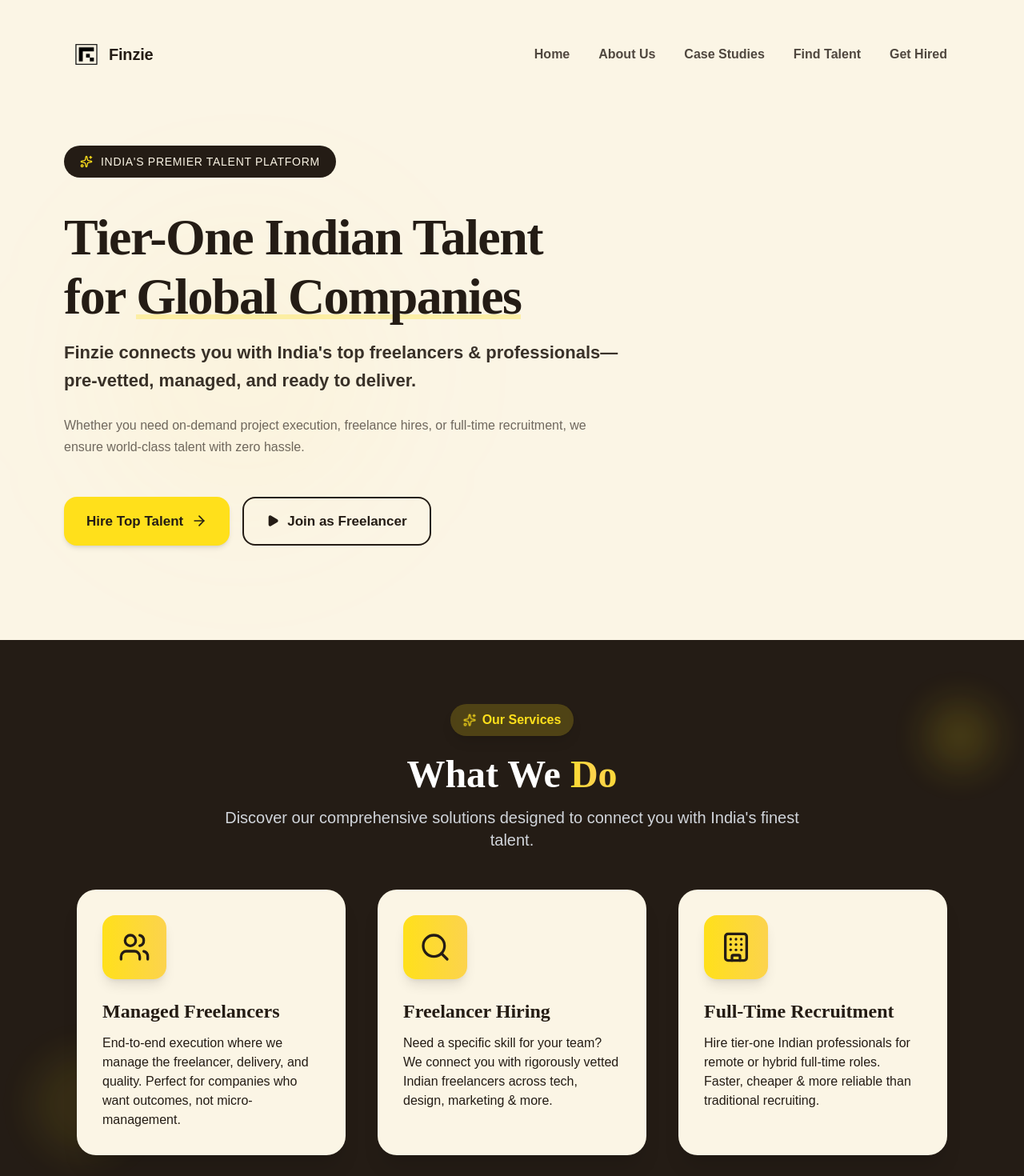
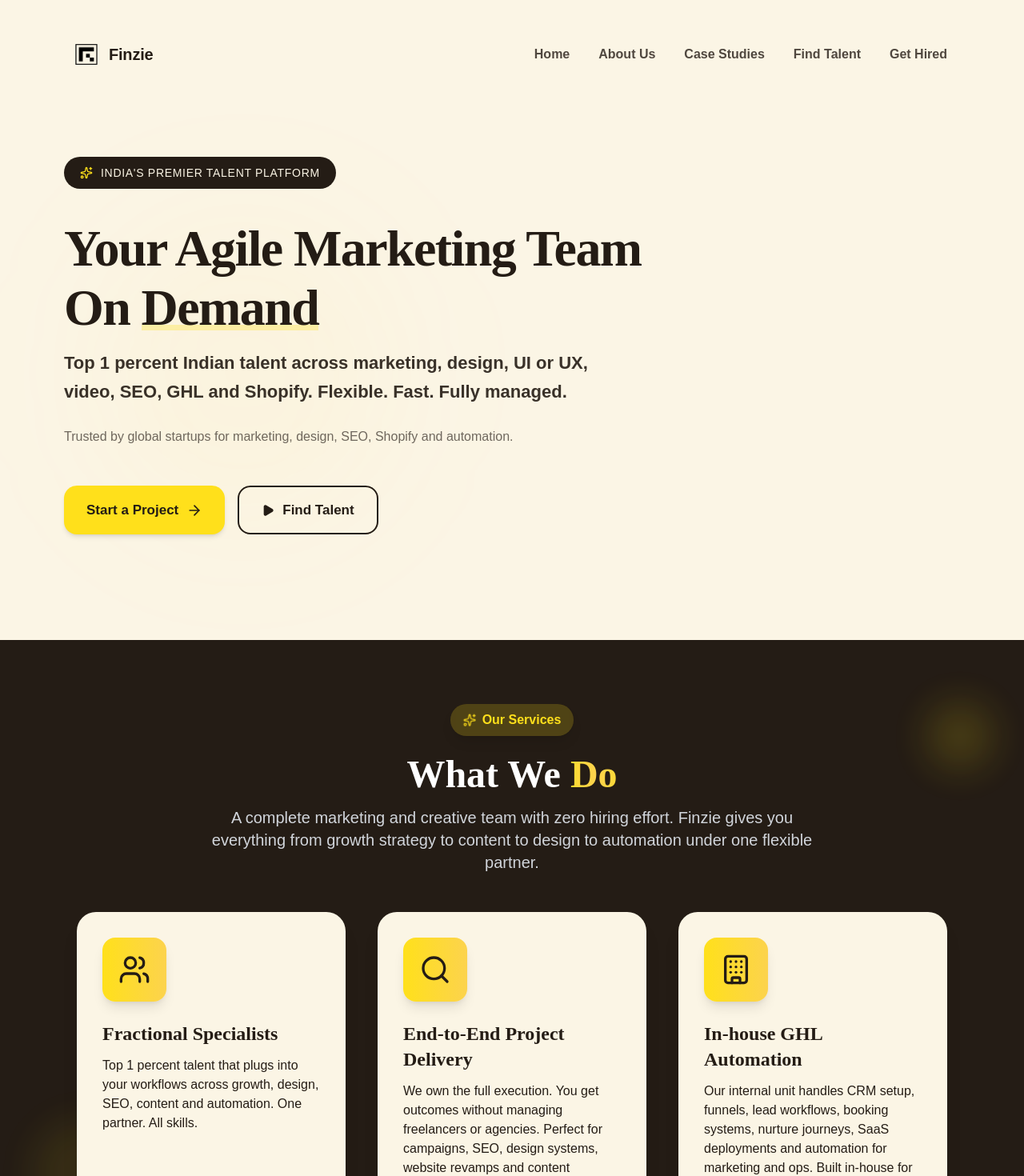
Before and after one commit to aryantrivedi28/aitm-isolated, a Next.js app: page / in a window 1280 px wide. Shown: the top 1470 px of the page at 80% size. Built offline with nearby package versions, Linux system fonts and the light colour scheme.

Commit message:
Home page copies changes

```diff
--- a/src/app/api/submissions/route.ts
+++ b/src/app/api/submissions/route.ts
@@ -315,8 +315,8 @@ async function updateFreelancerWithParsedData(freelancerId: string, parsedData:
     const publicId = generatePublicId()
 
     // Determine base URL based on environment (support Vercel and other platforms)
-    const baseUrl = process.env.VERCEL_URL_NEXTAUTH_URL
-      ? `https://${process.env.VERCEL_URL_NEXTAUTH_URL}`
+    const baseUrl = process.env.NEXT_PUBLIC_APP_URL
+      ? `https://${process.env.NEXT_PUBLIC_APP_URL}`
       : process.env.NEXTAUTH_URL || process.env.NEXT_PUBLIC_APP_URL || "https://finzie.co"
 
     const publicProfileUrl = `${baseUrl}/freelancer/p/${publicId}`
--- a/src/components/Footer.tsx
+++ b/src/components/Footer.tsx
@@ -130,7 +130,7 @@ export default function Footer() {
           {/* Logo + description */}
           <motion.div custom={0} variants={fadeUp} className="md:col-span-1">
             <p className={`${colors.secondaryText} text-base leading-relaxed mb-6`}>
-              Finzie connects you with India's top freelancers & professionals, pre-vetted, managed, and ready to deliver.
+               We provide top 1 percent Indian marketing and creative talent for global companies. Fully managed. Flexible. Outcome driven.
             </p>
             {/* Social Links */}
             <div className="flex gap-4 mt-8">
@@ -192,7 +192,7 @@ export default function Footer() {
               Stay Updated
             </h3>
             <p className={`${colors.secondaryText} text-base mb-6 leading-relaxed`}>
-              Subscribe to our newsletter for updates, tips, and exclusive insights.
+               Subscribe to our newsletter for insights and growth ideas.
             </p>
 
             <motion.form className="space-y-4" whileHover={{ scale: 1.02 }} transition={{ type: "spring", stiffness: 300 }}>
--- a/src/components/home/BottomCTA.tsx
+++ b/src/components/home/BottomCTA.tsx
@@ -33,7 +33,7 @@ const BottomCTA = () => {
 
         {/* Description */}
         <p className="text-[#D1D5DB] text-base sm:text-lg md:text-xl leading-relaxed mb-8 sm:mb-12 max-w-3xl font-medium">
-          Join hundreds of successful startups who've accelerated their growth with{" "}
+          Work with India’s top 1 percent marketing and creative talent. Get an agile team that moves with speed and clarity.{" "}
           <span className="text-[#FFE01B] font-bold">
             Finzie's expert talent.
           </span>
@@ -57,12 +57,12 @@ const BottomCTA = () => {
         <div className="flex flex-col sm:flex-row gap-4 sm:gap-8 justify-center items-center">
           <Link href="/client-request">
             <Button className="bg-[#FFE01B] hover:bg-[#FCD34D] text-black text-lg font-bold px-6 py-4 sm:px-8 sm:py-5 rounded-2xl flex items-center justify-center transition-transform duration-300">
-              Start a Project Now
+              Start a Project
               <ArrowRight className="ml-2 w-6 h-6 sm:w-7 sm:h-7 transition-transform duration-300 group-hover:translate-x-2" />
             </Button>
           </Link>
           <div className="text-[#D1D5DB] text-sm sm:text-base md:text-lg font-medium">
-            ✨ Free consultation • No commitment required
+            ✨ Get a Free Consultation
           </div>
         </div>
       </div>
--- a/src/components/home/ClientLogo.tsx
+++ b/src/components/home/ClientLogo.tsx
@@ -41,10 +41,6 @@ const ClientLogos = () => {
               <div className="absolute -inset-2 bg-gradient-to-r from-[#FFE01B]/20 to-amber-500/20 blur-xl -z-10 animate-pulse" />
             </span>
           </h2>
-
-          <div className="text-lg sm:text-xl text-gray-600 max-w-3xl mx-auto leading-relaxed">
-            Three simple steps to connect with India's top talent and transform your business
-          </div>
         </div>
 
         <div className="relative w-full overflow-hidden">
--- a/src/components/home/Hero.tsx
+++ b/src/components/home/Hero.tsx
@@ -96,12 +96,13 @@ const Hero = () => {
               }}
             >
               <span className="block text-[#241C15] mb-1">
-                Tier-One Indian Talent
+                Your Agile Marketing Team
+
               </span>
               <span className="block text-[#241C15]">
-                for{" "}
+                On{" "}
                 <span className="inline-block relative">
-                  <span className="relative z-10">Global Companies</span>
+                  <span className="relative z-10">Demand</span>
                   <span className="absolute bottom-[0.12em] left-0 w-full h-[0.1em] bg-[#FFE01B] -z-10 opacity-30"></span>
                 </span>
               </span>
@@ -118,7 +119,7 @@ const Hero = () => {
                 opacity: '0.9'
               }}
             >
-              Finzie connects you with India's top freelancers & professionals—pre-vetted, managed, and ready to deliver.
+              Top 1 percent Indian talent across marketing, design, UI or UX, video, SEO, GHL and Shopify. Flexible. Fast. Fully managed.
             </p>
 
             {/* Secondary Description */}
@@ -131,7 +132,7 @@ const Hero = () => {
                 lineHeight: '1.7'
               }}
             >
-              Whether you need on-demand project execution, freelance hires, or full-time recruitment, we ensure world-class talent with zero hassle.
+              Trusted by global startups for marketing, design, SEO, Shopify and automation.
             </p>
 
             {/* CTA Buttons */}
@@ -143,7 +144,7 @@ const Hero = () => {
                 style={{ fontSize: '1.0625rem', fontWeight: '600' }}
                 onClick={() => handleNavigation("/find-talent")}
               >
-                Hire Top Talent
+                Start a Project
                 <ArrowRight className="ml-2.5 w-5 h-5 transition-transform group-hover:translate-x-1" />
               </button>
 
@@ -154,7 +155,7 @@ const Hero = () => {
 
               >
                 <Play className="mr-2.5 w-4 h-4 fill-current" />
-                Join as Freelancer
+                Find Talent
               </button>
             </div>
           </div>
--- a/src/components/home/HowItWorks.tsx
+++ b/src/components/home/HowItWorks.tsx
@@ -11,9 +11,9 @@ const HowItWorks = () => {
   const sectionRef = useRef<HTMLElement | null>(null);
 
   const steps = [
-    { image: "/Share.png", title: "Share your requirements", description: "Fill Out Our Simple Form", step: "01" },
-    { image: "/match.png", title: "Get matched with pre-vetted talent", description: "AI + Human Screening", step: "02" },
-    { image: "/manage.png", title: "Deliver with confidence", description: "We Manage Quality & Timelines", step: "03" },
+    { image: "/Share.png", title: "Tell us your goal", description: "SEO or content or Shopify or automation or design. We understand your scope in a short call.", step: "01" },
+    { image: "/match.png", title: "We assemble your agile team", description: "A mix of fractional specialists and in-house experts based on your exact needs.", step: "02" },
+    { image: "/manage.png", title: "Begin with a small starter project", description: "Low risk. Clear scope. Quick delivery. If you like the output, we scale into larger monthly work.", step: "03" },
   ];
 
   useEffect(() => {
--- a/src/components/home/ServiceCategories.tsx
+++ b/src/components/home/ServiceCategories.tsx
@@ -1,30 +1,142 @@
 'use client';
 
 import React, { useState } from "react";
-import { Code, Megaphone, Palette, Video, Brain, Database, Shield, Headphones, TestTube, FileText, Briefcase, Sparkles } from "lucide-react";
+import { Code, Megaphone, Palette, Video, Brain, Database, Shield, Headphones, TestTube, FileText, Briefcase, Sparkles, Settings } from "lucide-react";
 
-type CategoryKey = "Development" | "Design" | "Data" | "DevOps" | "Cybersecurity" | "ITSupport" | "QA" | "Marketing" | "Content" | "Video" | "Business";
+type CategoryKey =
+  | "Development"
+  | "Design"
+  | "Design & UX/UI"
+  | "Data"
+  | "DevOps"
+  | "Cybersecurity"
+  | "ITSupport"
+  | "QA"
+  | "Marketing"
+  | "Marketing & Growth"
+  | "Content"
+  | "Video"
+  | "Video & Content"
+  | "Business"
+  | "Shopify"
+  | "GHL Automation";
 
 const ServiceCategories = () => {
   const [activeCategory, setActiveCategory] = useState<CategoryKey>('Development');
 
-  const categories: Partial<Record<CategoryKey, {
-    icon: React.ComponentType<{ className?: string }>;
-    subcategories: string[];
-    techStacks: string[];
-  }>> = {
-    Development: { icon: Code, subcategories: ["Frontend", "Backend", "Full Stack", "Mobile App Development", "Game Development", "Blockchain", "Embedded Systems"], techStacks: ["React", "Vue", "Angular", "Node.js", "Python", "Java", "PHP", ".NET", "React Native", "Flutter", "Unity", "Unreal Engine", "Rust", "Solidity"] },
-    //   Design: { icon: Palette, subcategories: ["UI/UX", "Graphic Design", "Web Design", "Product Design", "Motion Graphics", "3D Design"], techStacks: ["Figma", "Adobe XD", "Sketch", "Photoshop", "Illustrator", "After Effects", "Blender"] },
-    //   Data: { icon: Database, subcategories: ["Data Science", "Data Analysis", "Machine Learning", "AI", "Big Data", "ETL"], techStacks: ["Python", "R", "SQL", "Tableau", "Power BI", "TensorFlow", "PyTorch", "Apache Spark"] },
-    //   DevOps: { icon: Brain, subcategories: ["DevOps & Cloud Engineering", "Containerization & Orchestration", "CI/CD", "Cloud Platforms"], techStacks: ["Docker", "Kubernetes", "Terraform", "Jenkins", "GitHub Actions", "GitLab CI/CD", "AWS", "Azure", "Google Cloud", "DigitalOcean"] },
-    //   Cybersecurity: { icon: Shield, subcategories: ["Application Security", "Penetration Testing", "Network Security"], techStacks: ["Kali Linux", "Metasploit", "Snyk", "Veracode", "pfSense", "Cisco ASA", "Fortinet"] },
-    //   ITSupport: { icon: Headphones, subcategories: ["System Administration", "Helpdesk", "Network Administration"], techStacks: ["Linux", "Windows Server", "Active Directory"] },
-    //   QA: { icon: TestTube, subcategories: ["Manual Testing", "Automation Testing", "Performance Testing", "Security Testing"], techStacks: ["Selenium", "Cypress", "Jest", "Postman", "JMeter", "TestRail", "Appium"] },
-    Marketing: { icon: Megaphone, subcategories: ["Digital Marketing", "SEO", "Content Marketing", "Social Media Marketing", "Email Marketing", "Paid Ads"], techStacks: ["Google Ads", "Facebook Ads", "HubSpot", "Hootsuite", "Buffer", "Mailchimp"] },
-    //   Content: { icon: FileText, subcategories: ["Copywriting", "Blog Writing", "Technical Writing", "Script Writing", "Proofreading"], techStacks: ["Grammarly", "Hemingway", "SurferSEO", "Google Docs"] },
-    //   Video: { icon: Video, subcategories: ["Video Editing", "Animation", "YouTube Editing", "Short Videos", "Corporate Videos"], techStacks: ["Adobe Premiere Pro", "Final Cut Pro", "After Effects", "DaVinci Resolve"] },
-    //   Business: { icon: Briefcase, subcategories: ["Virtual Assistance", "Project Management", "Customer Support", "Data Entry", "Finance & Accounting"], techStacks: ["Asana", "Trello", "Slack", "QuickBooks", "Excel"] },
-  };
+ const categories: Partial<Record<CategoryKey, {
+  icon: React.ComponentType<{ className?: string }>;
+  subcategories: string[];
+  techStacks?: string[];
+}>> = {
+  // Development: {
+  //   icon: Code,
+  //   subcategories: [
+  //     "Frontend",
+  //     "Backend",
+  //     "Full Stack",
+  //     "Mobile App Development",
+  //     "Game Development",
+  //     "Blockchain",
+  //     "Embedded Systems"
+  //   ],
+  //   techStacks: [
+  //     "React",
+  //     "Vue",
+  //     "Angular",
+  //     "Node.js",
+  //     "Python",
+  //     "Java",
+  //     "PHP",
+  //     ".NET",
+  //     "React Native",
+  //     "Flutter",
+  //     "Unity",
+  //     "Unreal Engine",
+  //     "Rust",
+  //     "Solidity"
+  //   ]
+  // },
+
+  // Marketing: {
+  //   icon: Megaphone,
+  //   subcategories: [
+  //     "Digital Marketing",
+  //     "SEO",
+  //     "Content Marketing",
+  //     "Social Media Marketing",
+  //     "Email Marketing",
+  //     "Paid Ads",
+  //   ],
+  //   techStacks: ["Google Ads", "Facebook Ads", "HubSpot", "Hootsuite", "Buffer", "Mailchimp"]
+  // },
+
+  "Marketing & Growth": {
+    icon: Megaphone,
+    subcategories: [
+      "Performance marketing",
+      "SEO",
+      "Email and lifecycle",
+      "Funnel design",
+      "Copywriting",
+      "Growth strategy",
+      "Quarter plans",
+      "Fractional CMO"
+    ]
+  },
+
+  "Design & UX/UI": {
+    icon: Palette,
+    subcategories: [
+      "UI design",
+      "UX flows",
+      "Wireframes",
+      "Brand identity",
+      "Pitch decks",
+      "Ad creatives",
+      "Web design",
+      "Marketing collateral"
+    ]
+  },
+
+  Shopify: {
+    icon: Settings,
+    subcategories: [
+      "Theme customisation",
+      "Liquid changes",
+      "CRO",
+      "Page redesign",
+      "Speed optimisation",
+      "Store setup",
+      "Conversions audit"
+    ]
+  },
+
+  "Video & Content": {
+    icon: Video,
+    subcategories: [
+      "Short form edits",
+      "Ads and reels",
+      "Long form videos",
+      "Brand storytelling",
+      "YouTube edits",
+      "Social content",
+      "Creative direction"
+    ]
+  },
+
+  "GHL Automation": {
+    icon: Settings,
+    subcategories: [
+      "CRM structure",
+      "Lead routing",
+      "Funnels and workflows",
+      "Bookings and calendar systems",
+      "Membership or SaaS setup",
+      "Internal dashboards"
+    ]
+  }
+};
 
   return (
     <>
@@ -151,13 +263,13 @@ const ServiceCategories = () => {
               </div>
 
               {/* Tech Stacks */}
-              <div>
+              {/* <div>
                 <h4 className="text-lg sm:text-xl font-black text-[#241C15] mb-5 flex items-center">
                   <div className="w-1 h-6 sm:h-8 bg-[#FFE01B] rounded-full mr-3"></div>
                   Technologies
                 </h4>
                 <div className="flex flex-wrap gap-2 sm:gap-3">
-                  {categories[activeCategory]?.techStacks.map((tech, idx) => (
+                  {(categories[activeCategory]?.techStacks ?? []).map((tech, idx) => (
                     <span
                       key={idx}
                       className="inline-flex items-center bg-[#FFE01B] text-[#241C15] px-3 sm:px-4 py-2 sm:py-2.5 rounded-xl font-bold text-xs sm:text-sm hover:bg-[#FCD34D] hover:scale-105 transition-all duration-300 cursor-pointer shadow-md hover:shadow-lg"
@@ -167,7 +279,7 @@ const ServiceCategories = () => {
                     </span>
                   ))}
                 </div>
-              </div>
+              </div> */}
             </div>
           </div>
 
--- a/src/components/home/WhatWeDo.tsx
+++ b/src/components/home/WhatWeDo.tsx
@@ -12,29 +12,30 @@ const WhatWeDo = () => {
   const services = [
     {
       icon: Users,
-      title: "Managed Freelancers",
+      title: "Fractional Specialists",
       description:
-        "End-to-end execution where we manage the freelancer, delivery, and quality. Perfect for companies who want outcomes, not micro-management.",
+        "Top 1 percent talent that plugs into your workflows across growth, design, SEO, content and automation. One partner. All skills.",
       gradient: "from-[#FFE01B] to-[#FCD34D]",
       bgGradient: "bg-[#FFE01B]/10",
     },
     {
       icon: Search,
-      title: "Freelancer Hiring",
+      title: "End-to-End Project Delivery",
       description:
-        "Need a specific skill for your team? We connect you with rigorously vetted Indian freelancers across tech, design, marketing & more.",
+        "We own the full execution. You get outcomes without managing freelancers or agencies. Perfect for campaigns, SEO, design systems, website revamps and content pipelines.",
       gradient: "from-[#FFE01B] to-[#FCD34D]",
       bgGradient: "bg-white/10",
     },
     {
       icon: Building,
-      title: "Full-Time Recruitment",
+      title: "In-house GHL Automation",
       description:
-        "Hire tier-one Indian professionals for remote or hybrid full-time roles. Faster, cheaper & more reliable than traditional recruiting.",
+        "Our internal unit handles CRM setup, funnels, lead workflows, booking systems, nurture journeys, SaaS deployments and automation for marketing and ops. Built in-house for quality and speed.",
       gradient: "from-[#FFE01B] to-[#FCD34D]",
       bgGradient: "bg-[#241C15]/20",
     },
   ];
+
 
   useEffect(() => {
     const handleMouseMove = (e: MouseEvent) => {
@@ -103,8 +104,9 @@ const WhatWeDo = () => {
           </h2>
 
           <p className="text-[#D1D5DB] text-lg sm:text-xl max-w-3xl mx-auto leading-relaxed">
-            Discover our comprehensive solutions designed to connect you with India's finest talent.
+            A complete marketing and creative team with zero hiring effort. Finzie gives you everything from growth strategy to content to design to automation under one flexible partner.
           </p>
+
         </div>
 
         {/* Services Grid */}
--- a/src/components/home/WhyUs.tsx
+++ b/src/components/home/WhyUs.tsx
@@ -19,38 +19,38 @@ const WhyUs = () => {
   const features = [
     {
       icon: CheckCircle,
-      title: "Pre-vetted experts ready to jump in",
+      title: "Top 1 percent talent only",
       description:
-        "Only the best freelancers make the cut - our rigorous screening ensures you can access the most appropriate freelancers portfolios who excel in their craft.",
+        "We screen thousands of applicants and select the top performers using a multi-stage process powered by AI and human evaluation. You always get specialists who deliver world-class work.",
     },
     {
       icon: Brain,
-      title: "AI-driven matching for a perfect fit",
-      description: "Data-powered pairings deliver the exact skills you need",
+      title: "Start with a small project",
+      description: "Every engagement begins with a fixed small starter project.You see the quality before committing to anything larger.",
     },
     {
       icon: Users,
-      title: "Integrated agile teams",
+      title: "All marketing skills under one roof",
       description:
-        "Our freelancers seamlessly join your team in your preferred communication channels, enhancing the candidate hiring experience for freelance work.",
+        "No separate agencies for SEO or design or video or Shopify. Your entire marketing team sits with Finzie.",
     },
     {
       icon: DollarSign,
-      title: "Flexible pricing that adapts to your budget",
+      title: "Managed from start to finish",
       description:
-        "Get tailored freelancers quotes with no hidden fees, making Finzie the best site for hiring freelancers online.",
+        "We handle talent, timelines and quality. You focus on outcomes.",
     },
     {
       icon: Zap,
-      title: "World's first AI talent aggregator",
+      title: "Integrated into your workflows",
       description:
-        "Whether it's workflow automation or a full autonomous agent, we've got the specialists to build it",
+        "Your Finzie team works inside your preferred tools like Slack or WhatsApp or Notion or Trello. They function like an extension of your company.",
     },
     {
       icon: Target,
-      title: "Matchmaking System that Ensures Exact Match",
+      title: "Outcome driven",
       description:
-        "Our proprietary system guarantees the perfect freelancer for your requirements, every time.",
+        "Everything we do ties back to growth and clarity. No fluff work. No unwanted deliverables.",
     },
   ];
 
@@ -91,9 +91,7 @@ const WhyUs = () => {
             </span>
           </h2>
           <p className="text-gray-300 max-w-2xl mx-auto md:mx-0 leading-relaxed font-medium text-sm sm:text-base">
-            Our diverse talent pool supports freelance WFH jobs and
-            international freelance jobs, ensuring flexibility and access to
-            global expertise with{" "}
+            When it comes to quality and growth, we do not compromise.{" "}
             <span className="font-bold text-[#FFE01B]">zero hassles</span>.
           </p>
         </div>
```
